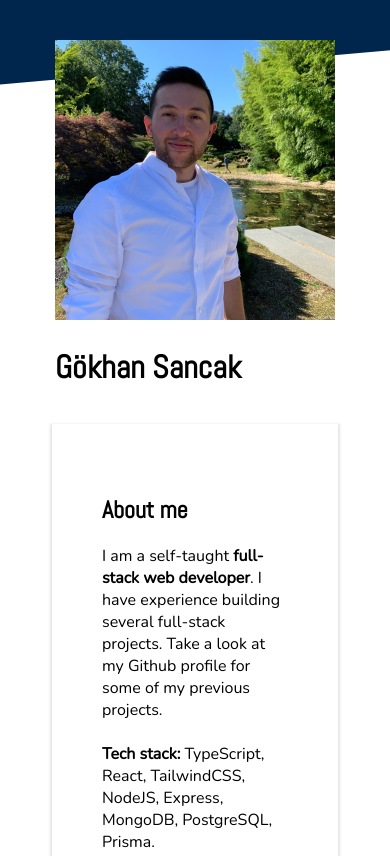
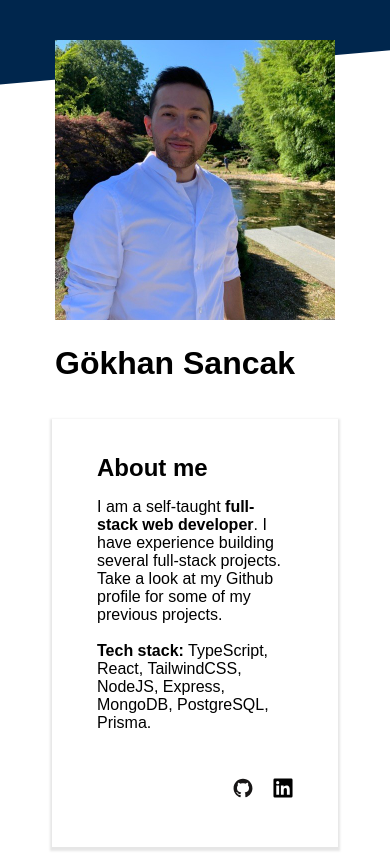
Before and after one commit to Gohan61/personal-website, a website built with webpack: page src/index.html in a window 390 px wide. Shown: the top 856 px of the page. Built offline with nearby package versions, Linux system fonts and the light colour scheme.

Commit message:
Style: update about me to align with new text

```diff
--- a/src/stylesheets/index.css
+++ b/src/stylesheets/index.css
@@ -1,15 +1,5 @@
 :root {
   --background-color: rgb(0, 38, 77);
-}
-
-@font-face {
-  font-family: nunito-body;
-  src: url(../assets/Nunito/static/Nunito-Regular.ttf);
-}
-
-@font-face {
-  font-family: abel-header;
-  src: url(../assets/Abel/Abel-Regular.ttf);
 }
 
 body {
@@ -67,11 +57,17 @@ header {
 }
 
 .headerAbout {
-  padding: 50px;
-  height: 140px;
+  padding: 35px 45px 45px 45px;
+  height: 170px;
   background-color: white;
   margin-top: 15px;
   box-shadow: 0 2px 2px 2px rgb(128, 128, 128, 0.2);
+  display: flex;
+  flex-direction: column;
+}
+
+.headerAbout > h2 {
+  margin: 0;
 }
 
 .headerIcons {
@@ -189,6 +185,10 @@ footer {
     height: auto;
   }
 
+  .headerIcons {
+    margin-top: 30px;
+  }
+
   main h2 {
     text-align: center;
     padding: 0;
```
